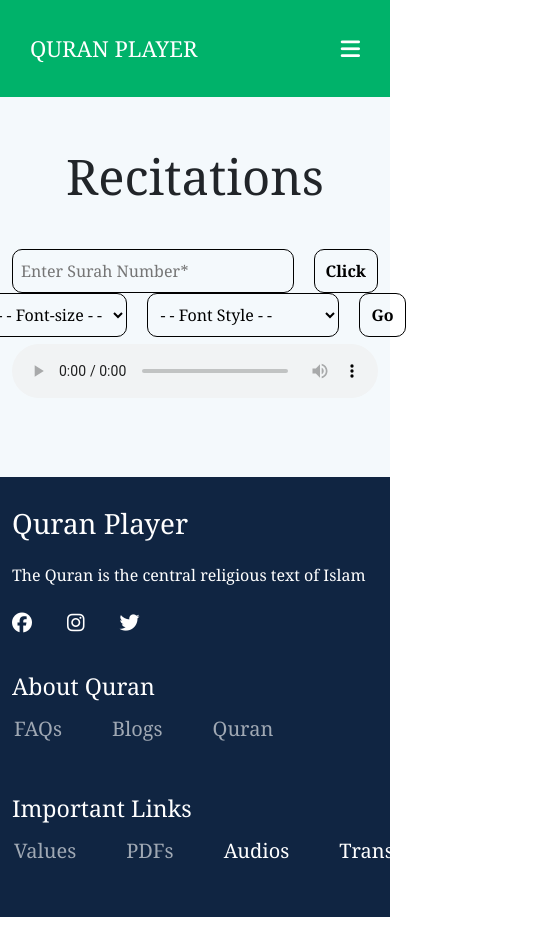
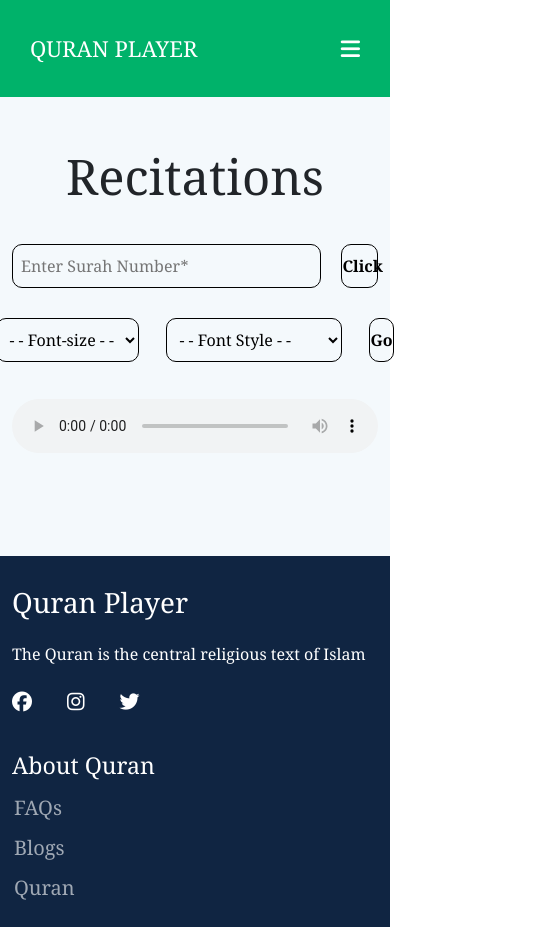
Before and after one commit to zaakiraza/WEB-API, a plain HTML site: page tafsir.html in a window 390 px wide. Shown: the top 927 px of the page, 550 px wide, since content can reach past the window. Drawn offline with nearby package versions, Linux system fonts and the light colour scheme; no server answers.

Commit message:
some changes

```diff
--- a/file.js
+++ b/file.js
@@ -29,8 +29,10 @@ async function HomeSurah() {
 
 // heading & Audios stater ALL
 let count = 0
-let surah_recitor = document.querySelector('#surah_recitor').value;
+let surah_recitor;
 async function surah_name() {
+    try {
+        surah_recitor = document.querySelector('#surah_recitor').value
         count++;
         surah_recitor = document.querySelector('#surah_recitor').value;
         for (let j = 1; j <= 114; j++) {
@@ -92,6 +94,10 @@ async function surah_name() {
                     audiosMain4.appendChild(img);
                 }
             }
+        }
+    }
+    catch(e){
+        console.log(error);
     }
 }
 
--- a/style.css
+++ b/style.css
@@ -15,18 +15,18 @@ a {
 
 .cont {
     display: flex;
-    gap: 20px;
+    /* gap: 20px; */
     justify-content: center;
     align-items: center;
 }
 
-/* #content_surah {
-    display: flex;
-    flex-direction: column;
+.cont1 {
     gap: 20px;
-    justify-content: center;
-    align-items: center;
-} */
+}
+
+.cont2 {
+    gap: 27px;
+}
 
 /* #################### nav #################### */
 
@@ -417,14 +417,6 @@ marquee {
         flex-direction: column;
         gap: 30px;
     }
-
-    .about_quran,
-    .links {
-        display: flex;
-        gap: 50px;
-        flex-direction: row;
-    }
-
 }
 
 @media only screen and (max-width: 450px) {
@@ -463,7 +455,7 @@ marquee {
 .audios3_down,
 .audios4_down {
     color: white;
-    /* cursor: pointer; */
+    cursor: pointer;
 }
 
 
@@ -478,11 +470,6 @@ marquee {
     padding-left: 35px;
 }
 
-/* .fa-chevron-up,
-.fa-chevron-down {
-    cursor: pointer !important;
-} */
-
 #down_arrow1_up,
 #down_arrow2_up,
 #down_arrow3_up,
@@ -494,6 +481,7 @@ marquee {
     display: flex;
     align-items: center;
     justify-content: center;
+    gap: 30px;
 }
 
 #surah_recitor {
@@ -510,34 +498,13 @@ marquee {
 #btn_recitor {
     padding: 12px 20px;
     outline: none;
+    margin: 0 !important;
 }
 
 #surah_recitor option {
     background: white;
     color: #032642;
 }
-
-/* Documentation */
-
-/* .content_pdf {
-    text-align: center;
-}
-
-#down_arrow5,
-#down_arrow6,
-#down_arrow7,
-#down_arrow8 {
-    display: none;
-}
-
-#down_arrow8_up,
-#down_arrow7_up,
-#down_arrow6_up,
-#down_arrow5_up {
-    position: relative;
-} */
-
-
 
 /* Spinner */
 
@@ -607,9 +574,10 @@ marquee {
     background-color: transparent;
     border: 1px solid black;
     color: black;
-    padding: 9px 3%;
+    padding: 9px 0;
     border-radius: 10px;
     font-weight: 600;
+    width: 10%;
 }
 
 .btn_same:hover {
@@ -620,6 +588,12 @@ marquee {
 
 /* Tafir */
 
+#content_surah {
+    display: flex;
+    flex-direction: column;
+    gap: 30px;
+}
+
 #sec_surah {
     background-color: #f4f9fc;
     text-align: center;
@@ -629,7 +603,6 @@ marquee {
 
 #sec_surah h1 {
     text-align: center;
-    padding: 0 0 35px 0;
     font-size: 49px;
 }
 
@@ -658,7 +631,7 @@ marquee {
     border-radius: 10px;
     border: 1px solid black;
     background-color: transparent;
-    width: 12rem;
+    width: 11rem;
     padding: 9px 8px;
 }
 
--- a/tafsir.html
+++ b/tafsir.html
@@ -54,11 +54,11 @@
         <div class="container">
             <div id="content_surah">
                 <h1>Recitations</h1>
-                <div class="cont">
+                <div class="cont cont1">
                     <input type="text" id="input_surah" placeholder="Enter Surah Number*" value="" required />
                     <button onclick="verses()" class="btn_same">Click</button>
                 </div>
-                <div class="cont">
+                <div class="cont cont2">
                     <select name="font_size" id="font_size">
                         <option value="16px">- - Font-size - -</option>
                         <option value="20px">20 px</option>
```
Also changed, not shown: index.html (+0 -1 lines). Lines whose indentation alone changed are shown as unchanged.
